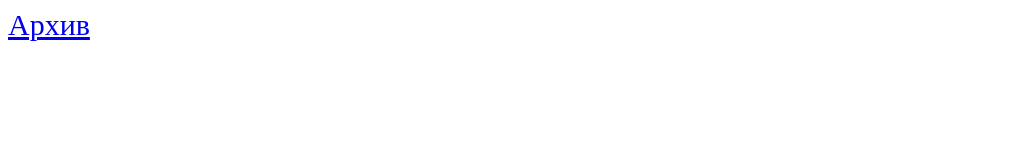
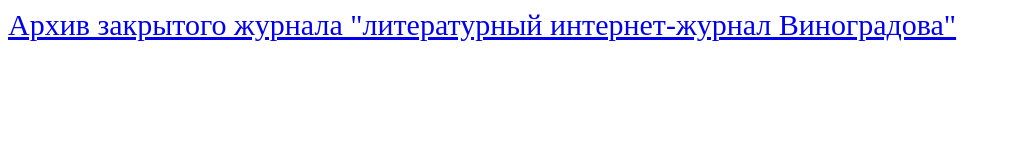
Before and after one commit to vin-journal-archive/vin-journal-archive, a plain HTML site: page index.html in a window 1280 px wide. Shown: the whole page, without its empty margins (0-1012 px from the left). Drawn offline with Linux system fonts and the light colour scheme.

Commit message:
Update index.html

```diff
--- a/index.html
+++ b/index.html
@@ -3,6 +3,6 @@
 <meta name="yandex-verification" content="2a5fced0ed8ed658" />
 </head>
 <body>
-<a href='https://vin-journal-archive.github.io/vinj/' style="font-size: +30">Архив</a>
+<a href='https://vin-journal-archive.github.io/vinj/' style="font-size: +30">Архив закрытого журнала "литературный интернет-журнал Виноградова"</a>
 </body>
 </html>
```
